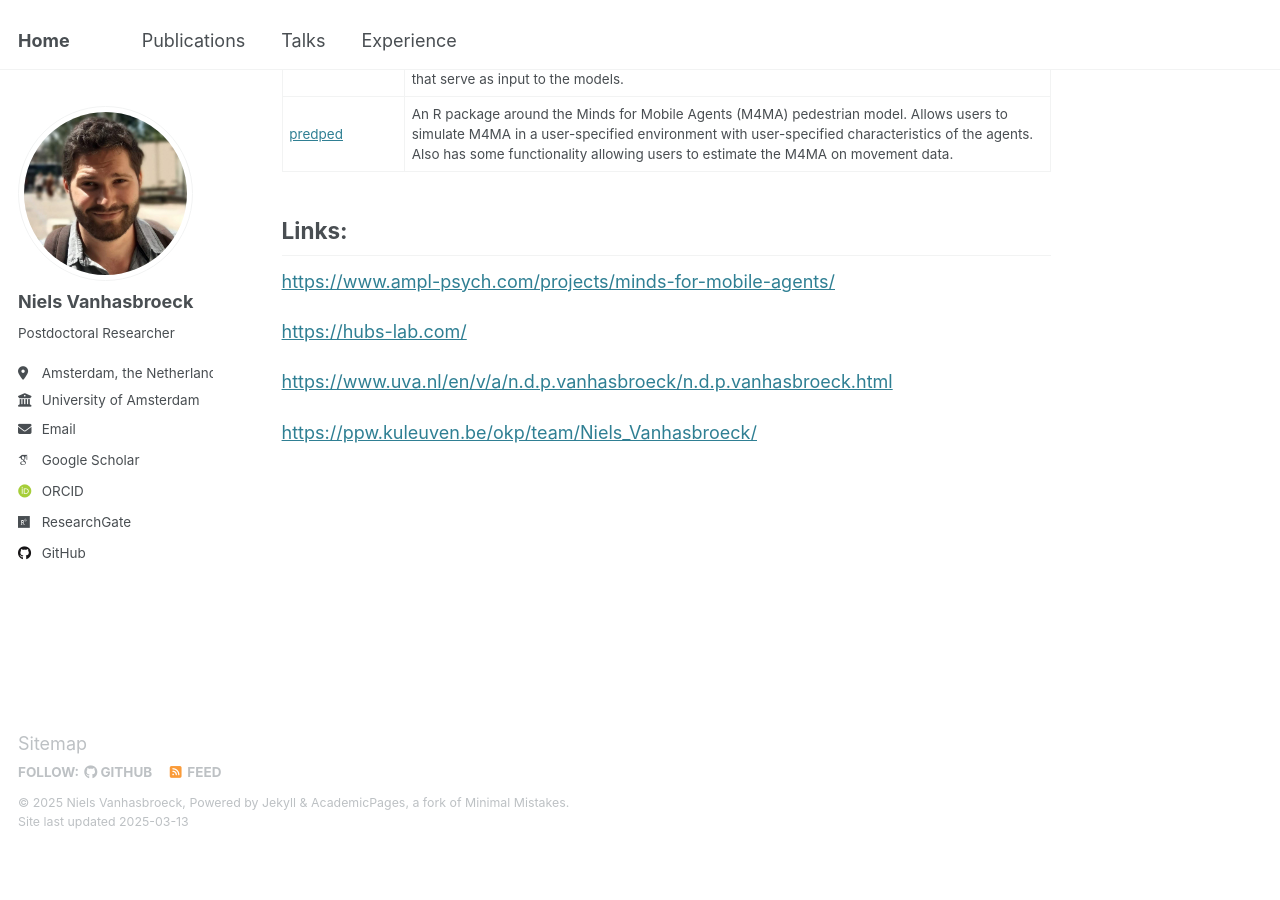
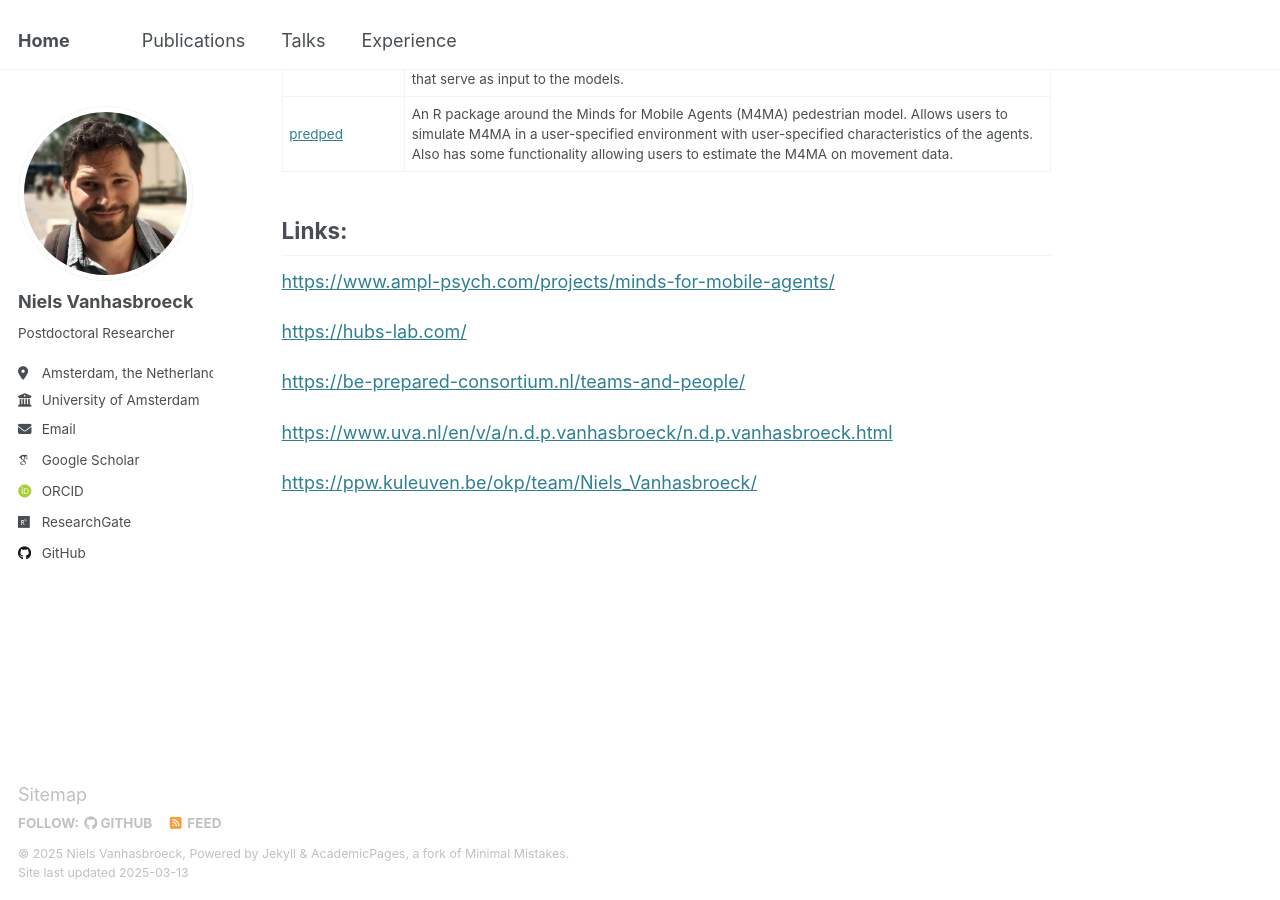
Before and after one commit to ndpvh/ndpvh.github.io, a Jekyll site: the page built from _pages/about.md, in a window 1280 px wide and 900 px high, scrolled down 1140 px. Built offline with Jekyll 4.4.1, drawn with Linux system fonts in a browser that asks for light colours; some web fonts are replaced; before the commit the page ends 1989 px from its top, so only the background shows below that; some of the changed lines change nothing that is shown.

Commit message:
Add link

```diff
--- a/_pages/about.md
+++ b/_pages/about.md
@@ -38,6 +38,8 @@ Want to reach out? You can send an email to: <a href="mailto:niels.vanhasbroeck@
 
 <a href="https://hubs-lab.com/">https://hubs-lab.com/</a>
 
+<a href="https://be-prepared-consortium.nl/teams-and-people/">https://be-prepared-consortium.nl/teams-and-people/</a>
+
 <a href="https://www.uva.nl/en/v/a/n.d.p.vanhasbroeck/n.d.p.vanhasbroeck.html">https://www.uva.nl/en/v/a/n.d.p.vanhasbroeck/n.d.p.vanhasbroeck.html</a>
 
 <a href="https://ppw.kuleuven.be/okp/team/Niels_Vanhasbroeck/">https://ppw.kuleuven.be/okp/team/Niels_Vanhasbroeck/</a>
```
